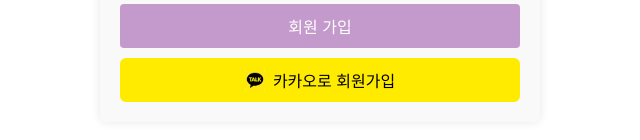
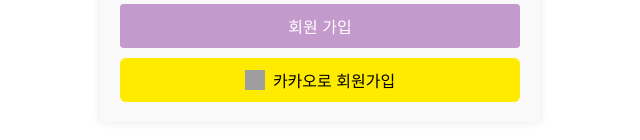
Before and after one commit to seat-reviews-finalpjt/seat-reviews, a React (Create React App) app: page /signup in a window 1280 px wide. Shown: the part 908-1048 px from the top of the page, without its empty margins (320-960 px from the left). Built offline with nearby package versions, Linux system fonts and the light colour scheme; grey boxes are pictures that could not be loaded; the HTML template or start-up script is replaced by a standard one.

Commit message:
fix : URL fix

```diff
--- a/src/Login.js
+++ b/src/Login.js
@@ -74,7 +74,7 @@
                 {error && <p className="error">{error}</p>}
                 <button type="submit" className="login-btn">로그인</button>
                 <button type="button" className="kakao-btn" onClick={handleKakaoLogin}>
-                    <img src="/images/kakao_logo.png" alt="kakao logo" className="kakao-logo" />
+                    <img src="https://54.252.140.4/media/kakao_logo.png" alt="kakao logo" className="kakao-logo" />
                     카카오로 시작하기
                 </button>
             </form>
--- a/src/Logout.js
+++ b/src/Logout.js
@@ -19,7 +19,7 @@
                         throw new Error('No token found');
                     }
 
-                    await axios.post('http://54.252.140.4:8000/accounts/logout/', {
+                    await axios.post('/accounts/logout/', {
                         refresh: refreshToken
                     }, {
                         headers: {
@@ -48,6 +48,8 @@
         logout();
     }, [navigate, setIsLoggedIn, setUsername, setNickname]);
 
+
+
     const deleteAllCookies = () => {
         const cookies = document.cookie.split(";");
         for (let i = 0; i < cookies.length; i++) {
--- a/src/NotificationContext.js
+++ b/src/NotificationContext.js
@@ -1,5 +1,5 @@
 import React, { createContext, useContext, useState, useEffect } from 'react';
-import jwtDecode from 'jwt-decode';
+import { jwtDecode } from 'jwt-decode';
 
 const NotificationContext = createContext();
 
--- a/src/SignUp.js
+++ b/src/SignUp.js
@@ -11,7 +11,6 @@
     const [gender, setGender] = useState('');
     const [birthday, setBirthday] = useState('');
     const [profileImage, setProfileImage] = useState(null);
-    const [message, setMessage] = useState('');
     const navigate = useNavigate();
 
     const handleSubmit = async (event) => {
@@ -39,7 +38,7 @@
             }, 2000); // 2초 후에 로그인 페이지로 이동
         } catch (error) {
             console.error('회원가입 실패', error.response.data);
-            setMessage('회원가입 실패. 입력한 정보를 확인해주세요.');
+            window.alert('회원가입 실패. 입력한 정보를 확인해주세요.');
         }
     };
 
@@ -51,16 +50,9 @@
         window.location.href = '/accounts/kakaoLoginLogic';
     };
 
-    const messageStyle = {
-        color: message.includes('실패') ? 'red' : 'green',
-        fontWeight: 'bold',
-        margin: '10px 0',
-    };
-
     return (
         <div className="signup-container">
             <h2>회원 가입</h2>
-            {message && <p style={messageStyle}>{message}</p>}
             <form onSubmit={handleSubmit}>
                 <div className="form-group">
                     <label>아이디</label>
@@ -120,7 +112,7 @@
                 </div>
                 <button type="submit" className="signup-btn">회원 가입</button>
                 <button className="kakao-signup-btn" onClick={handleKakaoSignup}>
-                <img src="/images/kakao_logo.png" alt="Kakao Logo" width="20" height="20" />
+                <img src="https://54.252.140.4/media/kakao_logo.png" alt="Kakao Logo" width="20" height="20" />
                 카카오로 회원가입
             </button>
             </form>
--- a/src/TheaterList.js
+++ b/src/TheaterList.js
@@ -16,6 +16,8 @@
                     headers: { Authorization: `Bearer ${token}` }
                 });
                 setTheaters(response.data);
+                console.log(localStorage.getItem('token'));
+
             } catch (error) {
                 if (error.response && error.response.status === 401) {
                     navigate('/login');
--- a/src/UserProfile.js
+++ b/src/UserProfile.js
@@ -196,17 +196,17 @@
                             {isKakaoUser ? (
                                 <>
                                     <p>프로필 이미지</p>
-                                    <img src="/images/kakao_logo.png" alt="Kakao Profile" className="kakao-logo" />
+                                    <img src="https://54.252.140.4/media/kakao_logo.png" alt="Kakao Profile" className="kakao-logo" />
                                 </>
                             ) : user.profile_image ? (
                                 <>
                                     <p>프로필 이미지</p>
-                                    <img src={`http://54.252.140.4:8000${user.profile_image}`} alt="Profile" />
+                                    <img src={`https://54.252.140.4${user.profile_image}`} alt="Profile" />
                                 </>
                             ) : (
                                 <>
                                     <p>프로필 이미지</p>
-                                    <img src="/media/default_profile_image.png" alt="Profile" />
+                                    <img src="https://54.252.140.4/media/default_profile_image.png" alt="Profile" />
                                 </>
                             )}
                             <div className="button-group">
--- a/src/api.js
+++ b/src/api.js
@@ -4,11 +4,14 @@
 const csrfToken = getCookie('csrftoken');
 
 const instance = axios.create({
-    baseURL: 'http://54.252.140.4:8000',
+    baseURL: 'http://43.203.228.179:8000',
     withCredentials: true,
     headers: {
         'X-CSRFToken': csrfToken,
-    }
+    },
+
+    maxContentLength: 52428800,  // 50MB
+    maxBodyLength: 52428800      // 50MB
 });
 
 export default instance;
```
Also changed, not shown: public/images/default_profile_image.png (added).
